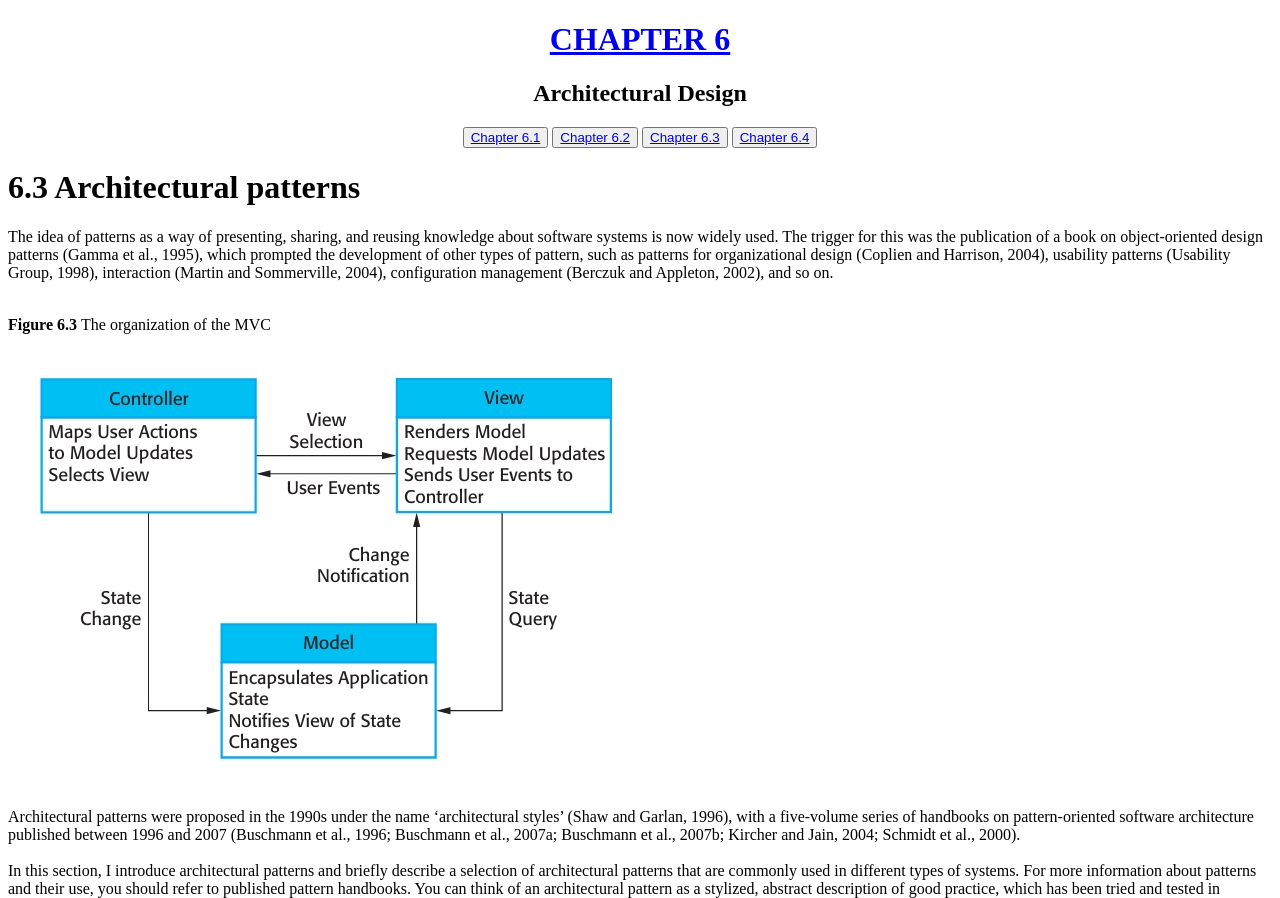
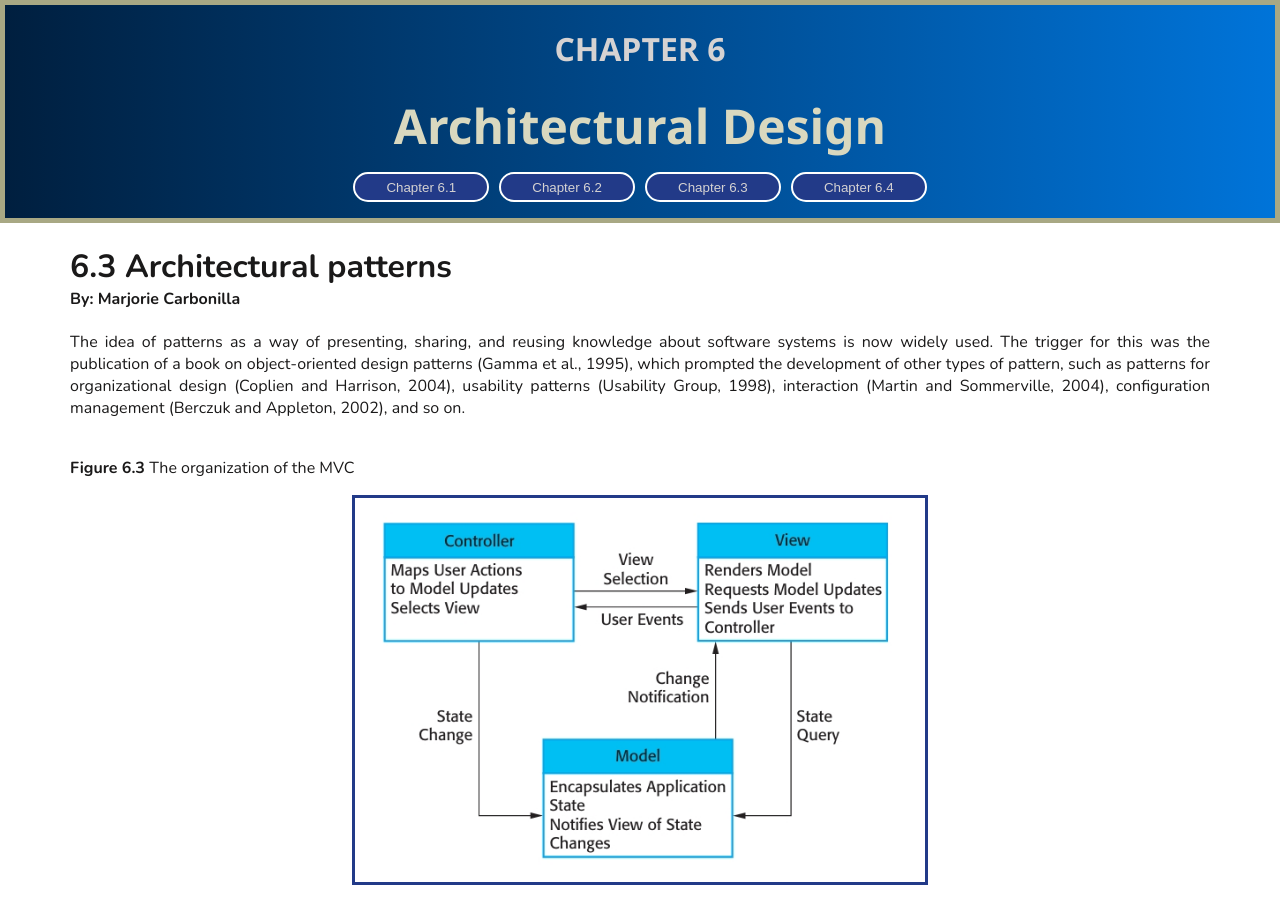
Before and after one commit to majo-123/Architectural-Design, a plain HTML site: page Chapter6_3.html in a window 1280 px wide. Shown: the top 898 px of the page. Drawn offline with nearby package versions, Linux system fonts and the light colour scheme.

Commit message:
marjorie commit

```diff
--- a/Chapter6_3.html
+++ b/Chapter6_3.html
@@ -3,22 +3,28 @@
 <head>
     <meta charset="UTF-8">
     <meta name="viewport" content="width=device-width, initial-scale=1.0">
+    <link rel="preconnect" href="https://fonts.googleapis.com">
+<link rel="preconnect" href="https://fonts.gstatic.com" crossorigin>
+<link href="https://fonts.googleapis.com/css2?family=Nunito:ital,wght@0,200..1000;1,200..1000&family=Work+Sans:ital,wght@0,100..900;1,100..900&display=swap" rel="stylesheet">
     <title>Document</title>
-    <link rel="stylesheet" href="/footer.css">
+    <link rel="stylesheet" href="/footer1.css">
 </head>
 <body>
     <header>
         <center>
+
             <h1><a href="homepage.html">CHAPTER 6</a></h1>
-            <h2>Architectural Design</h2>
+            <h2>Architectural Design </h2> </p>
+          <section class= a>
             <button><a href="chapter_6-1.html">Chapter 6.1</a></button>
             <button><a href="6.2.html">Chapter 6.2</a></button>
-            <button><a href="Chapter6_3.html">Chapter 6.3</a></button>
-            <button><a href="Chapter6.4.html">Chapter 6.4</a></button>
-        </center>
+            <button><a href="Chapter6_3.html">Chapter 6.3</a></button >
+            <button><a href="Chapter6.4.html">Chapter 6.4</a></button> </section>
+        </center >
     </header>
 
     <main> <h1>  6.3 Architectural patterns</h1>
+        <h4>By: Marjorie Carbonilla</h4>
         <p>  The idea of patterns as a way of presenting, sharing, and reusing knowledge about
              software systems is now widely used. The trigger for this was the publication of a
              book on object-oriented design patterns (Gamma et al., 1995), which prompted the
@@ -28,7 +34,7 @@
 
              <p> <strong>Figure 6.3 </strong> The organization of the MVC</p>
 
-              <img src="src/img6.3.jpeg " alt=" Figure 6.3 The organization of the MVC ">
+              <img src="src/img6.3.jpeg " alt=" Figure 6.3 The organization of the MVC " class="center">
               <br></br>
               Architectural patterns were proposed in the 1990s under
              the name ‘architectural styles’ (Shaw and Garlan, 1996), with a five-volume series of
@@ -60,7 +66,7 @@
 
         </p>
         <p> <strong>Figure 6.4 </strong> Web application architecture using the MVC pattern</p>
-        <img src="src/img 6.4.jpeg " alt=" Figure 6.4 Web application architecture using the MVC pattern">
+        <img src="src/img 6.4.jpeg " alt=" Figure 6.4 Web application architecture using the MVC pattern" class="center">
 
         <h2>  6.3.1 Layered architecture</h2>
         <p>  The notions of separation and independence are fundamental to architectural design
@@ -73,7 +79,7 @@
              beneath it. <br></br></p>
 
         <p> <strong>Figure 6.5 </strong> The layered architecture pattern</p>
-          <img src="src/img 6.5.jpeg" alt="Figure 6.5 The layered architecture pattern">
+          <img src="src/img 6.5.jpeg" alt="Figure 6.5 The layered architecture pattern" class="center">
 
 
         <p> This layered approach supports the incremental development of systems. As a
@@ -86,7 +92,7 @@
          account of the facilities of a different operating system or database.</p> <br></br>
 
          <p> <strong>Figure 6.6 </strong> A generic layered architecture</p>
-        <img src="src/img 6.6.jpeg" alt=" Figure 6.6 A generic layered architecture">
+        <img src="src/img 6.6.jpeg" alt=" Figure 6.6 A generic layered architecture"class="center">
 
 <p>
  Figure 6.6 is an example of a layered architecture with four layers. The lowest
@@ -101,7 +107,7 @@
 <br></br>
 
 <p> <strong>Figure 6.7 </strong> The architecture of the LIBSYS system</p>
-<img src="src/img 6.7.jpeg" alt=" Figure 6.7 The architecture of the LIBSYS system">
+<img src="src/img 6.7.jpeg" alt=" Figure 6.7 The architecture of the LIBSYS system"class="center">
 <br></br>
 Figure 6.7 is an example of how this layered architecture pattern can be applied to a
  library system called LIBSYS, which allows controlled electronic access to copyright
@@ -119,7 +125,7 @@ care (MHC-PMS) that I have discussed in earlier chapter</p><br></br>
 
     <br></br>
      <p> <strong>Figure 6.8 </strong> Figure 6.8 The repository pattern</p>
-    <img src="src/img 6.8.jpeg" alt="Figure 6.8 The repository pattern">
+    <img src="src/img 6.8.jpeg" alt="Figure 6.8 The repository pattern" class="center">
     The majority of systems that use large amounts of data are organized around a
  shared database or repository. This model is therefore suited to applications in which data is generated by one component and used by another. Examples of this type of
  system include command and control systems, management information systems,
@@ -128,7 +134,7 @@ care (MHC-PMS) that I have discussed in earlier chapter</p><br></br>
 
  <p>  <strong>Figure 6.9 </strong>  A repository architecture for an IDE</p>
 
- <img src="src/img 6.9.jpeg" alt="A repository architecture for an IDE">
+ <img src="src/img 6.9.jpeg" alt="A repository architecture for an IDE" class="center">
  <br></br>
  Figure 6.9 is an illustration of a situation in which a repository might be used.
  This diagram shows an IDE that includes different tools to support model-driven
@@ -151,7 +157,7 @@ ponents when particular data become available. This is appropriate when the form
  in Figure 6.10.</p>
 
  <p>  <strong>Figure 6.10 </strong>  Figure 6.10 The client–server pattern</p>
- <img src="src/img 6.10.jpeg" alt=" Figure 6.10 The client–server pattern">
+ <img src="src/img 6.10.jpeg" alt=" Figure 6.10 The client–server pattern"class="center">
  <p> A system that follows the client–server pattern is organized as a set of services
  and associated servers, and clients that access and use the services. The major com
 ponents of this model are:
@@ -180,7 +186,7 @@ tures but the logical model of independent services running on separate servers
 
 
  <p>  <strong>Figure 6.11 </strong>  A client— server architecture for a film library</p>
- <img src="src/img 6.11.jpeg" alt="Figure 6.11 A client— server architecture for a film library">
+ <img src="src/img 6.11.jpeg" alt="Figure 6.11 A client— server architecture for a film library"class="center">
  <p> Essentially, a client makes a request to a server and
  waits until it receives a reply.
  Figure 6.11 is an example of a system that is based on the client–server model. This
@@ -196,11 +202,11 @@ tures but the logical model of independent services running on separate servers
  e-commerce system that supports the sale of photographs, film, and video clips. </p>
 
   <p>  <strong>Figure 6.12 </strong>   The pipe and filter pattern</p>
- <img src="src/img 6.12.jpeg" alt=" Figure 6.12 The pipe and filter pattern">
+ <img src="src/img 6.12.jpeg" alt=" Figure 6.12 The pipe and filter pattern"class="center">
 
 
   <p>  <strong>Figure 6.13 </strong> An example of the pipe and filter architecture</p>
- <img src="src/img 6.13.jpeg" alt=" Figure 6.13 An example of the pipe and filter architecture">
+ <img src="src/img 6.13.jpeg" alt=" Figure 6.13 An example of the pipe and filter architecture"class="center">
 
  <p> The  client program is simply an integrated user interface, constructed using a web
  browser, to access these services. The most important advantage of the client–server model is that it is a distributed
@@ -241,7 +247,6 @@ cation, is shown in Figure 6.13. An organization has issued invoices to customer
  There are specific architectural patterns that reflect commonly used ways of organizing control in a system.
  These include centralized control, based on one component calling other components, and event-based control,
  where the system reacts to external events.
- <strong><a href="">http://www.SoftwareEngineering-9.com/Web/Architecture/ArchPatterns/</a></strong></p>
 
  <p> For those invoices that have been paid, a receipt is issued. For those invoices that have
  not been paid within the allowed payment time, a reminder is issued.<br></br>
@@ -257,6 +262,7 @@ cation, is shown in Figure 6.13. An organization has issued invoices to customer
                 <article class = sample>
             <h3 id="he">  Group: HARRYSORT+1</h3>
             <h3 id="ha">Course & Section: BSIT-3102</h3>
+
             </article>
 
             <ul>
--- a/footer.css
+++ b/footer.css
@@ -2,6 +2,7 @@
 
 --primary-color: #8c7ae6
 }
+
 
 footer{
 
@@ -15,6 +16,9 @@ footer{
     border-style: solid;
 
 
+}
+header h2{
+   color: aliceblue;
 }
 
 .sample{
--- /dev/null
+++ b/footer1.css
@@ -0,0 +1,129 @@
+:root {
+  --primary-color: #001f3f;
+  --primary-gradient: linear-gradient(to right, #001f3f, #0074D9);
+  --primary-text-color: rgb(255, 255, 255);
+
+  --secondary-color: #223a88;
+  --complementary-color: rgb(81, 124, 211);
+
+}
+
+body {
+  font-family: var(--font-body);
+  color: rgb(26, 25, 25);
+  margin: 0;
+  font-family:'Segoe UI', Tahoma, Geneva, Verdana, sans-serif;
+}
+
+p {
+  font-family: 'Nunito', sans-serif;
+  text-align: justify;
+}
+
+header, footer {
+  background: var(--primary-gradient);
+  color: var(--primary-text-color);
+  text-align: center;
+  border: 5px solid rgb(168, 168, 132);
+  border-radius: 0;
+  margin: 0;
+  padding: 0;
+  width: 100%;
+  box-sizing: border-box;
+}
+
+header h2 {
+  font-size: 3rem;
+  margin: 0.1rem 0;
+  color:#d9d8bf;
+}
+
+a:link,
+a:visited {
+  color: rgb(213, 210, 210);
+  padding: 1px 15px;
+  text-align: center;
+  text-decoration: none;
+  display: inline-block;
+  border: none;
+  outline-offset: 2px;
+  outline-color: transparent;
+  transition: background-color 0.3s, color 0.3s;
+
+}
+.a > button{
+    outline: 2px solid white;
+    margin-bottom: 1.1rem;
+    background-color: var(--secondary-color);
+    padding: 0.3rem 1rem;
+    border-radius: 2rem;
+}
+
+.a >button:hover{
+    outline: 2px solid white;
+    background-color: var(--complementary-color);
+    color: white;
+    outline-offset: 2px;
+}
+
+
+button {
+  background: none;
+  border: none;
+  padding: 0;
+  margin: 0 5px;
+  cursor: pointer;
+}
+
+main {
+  padding-left: 70px;
+  padding-right: 70px;
+  margin: 0;
+  box-sizing: border-box;
+  font-family: 'nunito';
+  text-align: justify;
+
+}
+
+.center {
+  display: block;
+  margin-left: auto;
+  margin-right: auto;
+  width: 50%;
+  border-style: solid;
+  border-color: var(--secondary-color);
+}
+
+.sample {
+  text-align: center;
+  border-bottom: rgb(178, 178, 151) solid 2px;
+}
+
+#he {
+  font-size: x-large;
+  margin: 0 0 8px 0;
+  margin-top: 1rem;
+  color: rgb(246, 226, 178);
+font-family: Verdana, Geneva, Tahoma, sans-serif;
+}
+
+#ha {
+  font-size: medium;
+  color: #dbd9b6;
+font-family: Verdana, Geneva, Tahoma, sans-serif;
+  margin: 0 0 10px 0;
+}
+
+footer ul {
+  text-align: left;
+  margin-left: 40px;
+  padding-left: 0;
+  display: block;
+}
+
+main > h1{
+    margin-bottom: 0;
+}
+main > h4{
+    margin-top: 0;
+}
```
Lines whose indentation alone changed are shown as unchanged.
